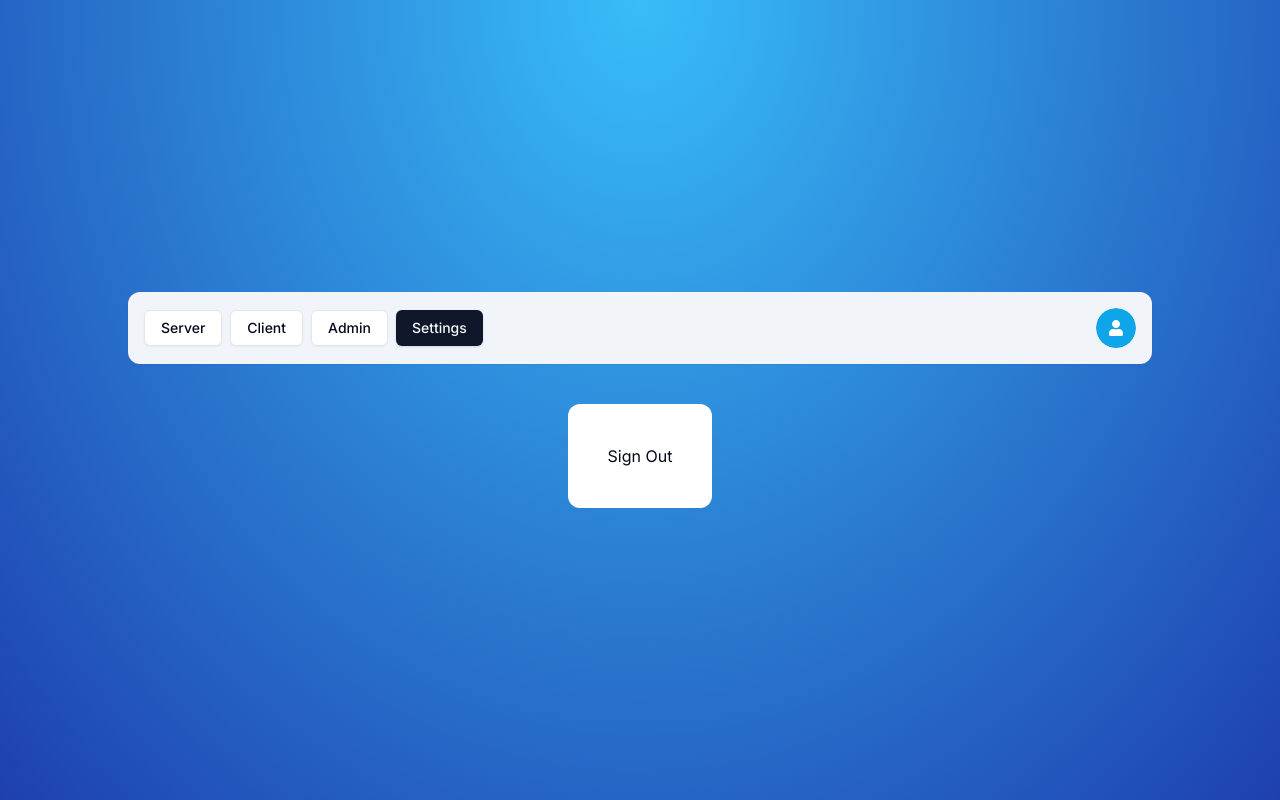
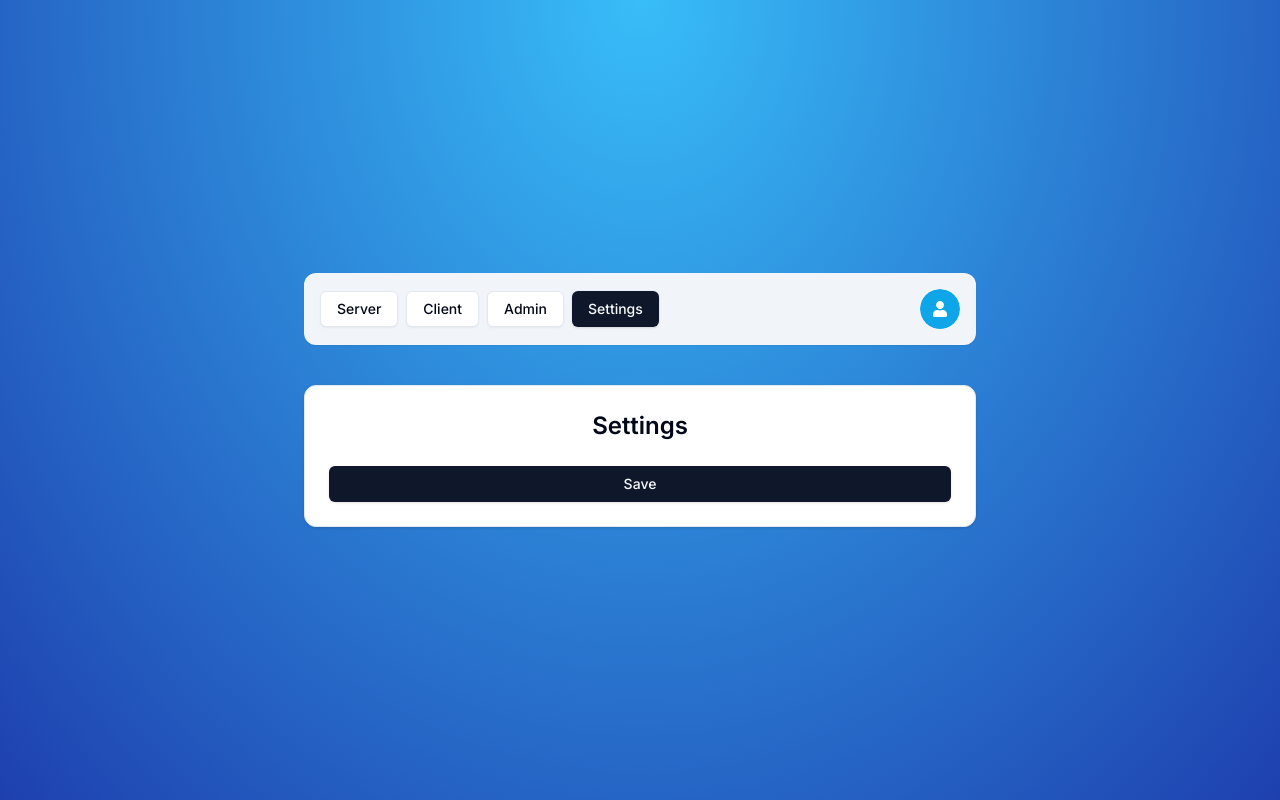
Before and after one commit to mattan11/next-auth, a Next.js app: page /settings in a window 1280 px wide. Built offline with nearby package versions, Linux system fonts and the light colour scheme; no server answers.

Commit message:
add server action to save settings

```diff
--- /dev/null
+++ b/actions/settings.ts
@@ -0,0 +1,30 @@
+'use server';
+
+import * as z from 'zod';
+import { db } from '@/lib/db';
+import { SettingsSchema } from '@/schemas';
+import { getUserById } from '@/data/user';
+import { currentAuthUser } from '@/lib/currentAuthUser';
+
+export const settings = async (values: z.infer<typeof SettingsSchema>) => {
+  const user = await currentAuthUser();
+
+  if (!user) {
+    return { error: 'Unauthorized' };
+  }
+
+  const dbUser = await getUserById(user.id);
+
+  if (!dbUser) {
+    return { error: 'Unauthorized' };
+  }
+
+  await db.user.update({
+    where: { id: user.id },
+    data: {
+      ...values,
+    },
+  });
+
+  return { success: 'Settings updated' };
+};
--- a/app/(protected)/_components/navbar.tsx
+++ b/app/(protected)/_components/navbar.tsx
@@ -8,8 +8,8 @@ import UserButton from '@/components/auth/UserButton';
 export const Navbar = () => {
   const pathname = usePathname();
   return (
-    <nav className="bg-secondary flex justify-between items-center p-4 rounded-xl w-4/5 shadow-sm">
-      <div className="flex gap-x-2">
+    <nav className="bg-secondary flex justify-between max-md:items-start md:items-center p-4 rounded-xl w-4/5 max-w-2xl shadow-sm">
+      <div className="flex flex-col md:flex-row max-md:gap-y-2  md:gap-x-2">
         <Button
           asChild
           variant={pathname === '/server' ? 'default' : 'outline'}
--- a/app/(protected)/admin/page.tsx
+++ b/app/(protected)/admin/page.tsx
@@ -35,7 +35,7 @@ const AdminPage = () => {
   };
 
   return (
-    <Card className="w-4/5">
+    <Card className="w-4/5 max-w-2xl">
       <CardHeader className="text-2xl font-semibold text-center">
         <p>Admin Panel</p>
       </CardHeader>
--- a/app/(protected)/settings/page.tsx
+++ b/app/(protected)/settings/page.tsx
@@ -1,24 +1,40 @@
 'use client';
 
-import { logout } from '@/actions/logout';
-import { useCurrentUser } from '@/hooks/useCurrentuxer';
+import { useTransition } from 'react';
+import { useSession } from 'next-auth/react';
+import { Card, CardContent, CardHeader } from '@/components/ui/card';
+import { Button } from '@/components/ui/button';
+import { settings } from '@/actions/settings';
 
 const SettingsPage = () => {
-  const user = useCurrentUser();
+  const { update } = useSession();
+  const [isPending, startTransition] = useTransition();
 
   const handleClick = async () => {
-    await logout();
+    startTransition(async () => {
+      await settings({
+        name: 'John Doe',
+      });
+
+      await update();
+    });
   };
 
   return (
-    <div className="bg-white p-10 rounded-xl">
-      <button
-        onClick={handleClick}
-        type="submit"
-      >
-        Sign Out
-      </button>
-    </div>
+    <Card className="w-4/5 max-w-2xl">
+      <CardHeader>
+        <p className="text-2xl font-semibold text-center">Settings</p>
+      </CardHeader>
+      <CardContent>
+        <Button
+          disabled={isPending}
+          className="w-full"
+          onClick={handleClick}
+        >
+          {isPending ? 'Saving...' : 'Save'}
+        </Button>
+      </CardContent>
+    </Card>
   );
 };
 
--- a/components/UserInfo.tsx
+++ b/components/UserInfo.tsx
@@ -22,7 +22,7 @@ const UserItem = ({ label, value }: { label: string; value: string }) => {
 
 const UserInfo = ({ user, label }: UserInfoProps) => {
   return (
-    <Card className="shadow-md w-4/5">
+    <Card className="shadow-md w-4/5 max-w-2xl">
       <CardHeader>
         <p className="text-2xl font-semibold text-center">{label}</p>
       </CardHeader>
--- a/lib/auth.ts
+++ b/lib/auth.ts
@@ -64,6 +64,8 @@ export const { auth, handlers, signIn, signOut } = NextAuth({
 
       if (session.user) {
         session.user.isTwoFactorEnabled = token.isTwoFactorEnabled as boolean;
+        session.user.email = token.email as string;
+        session.user.name = token.name as string;
       }
 
       return session;
@@ -75,6 +77,8 @@ export const { auth, handlers, signIn, signOut } = NextAuth({
 
       if (!existingUser) return token;
 
+      token.name = existingUser.name;
+      token.email = existingUser.email;
       token.role = existingUser.role;
       token.isTwoFactorEnabled = existingUser.isTwoFactorEnabled;
 
--- a/schemas/index.ts
+++ b/schemas/index.ts
@@ -25,3 +25,8 @@ export const NewPasswordSchema = z.object({
     .trim()
     .min(2, { message: 'Minimum 2 characters required' }),
 });
+
+export const SettingsSchema = z.object({
+  name: z.optional(z.string().trim().min(1, { message: 'Name is required' })),
+  email: z.optional(z.string().trim().email()),
+});
```
